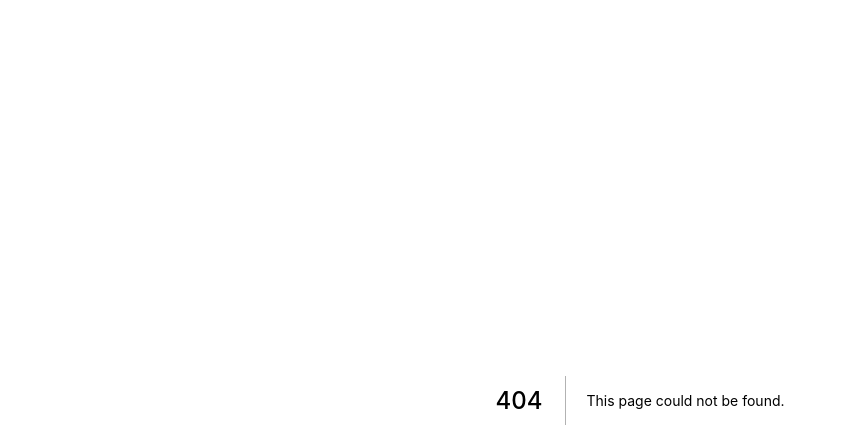
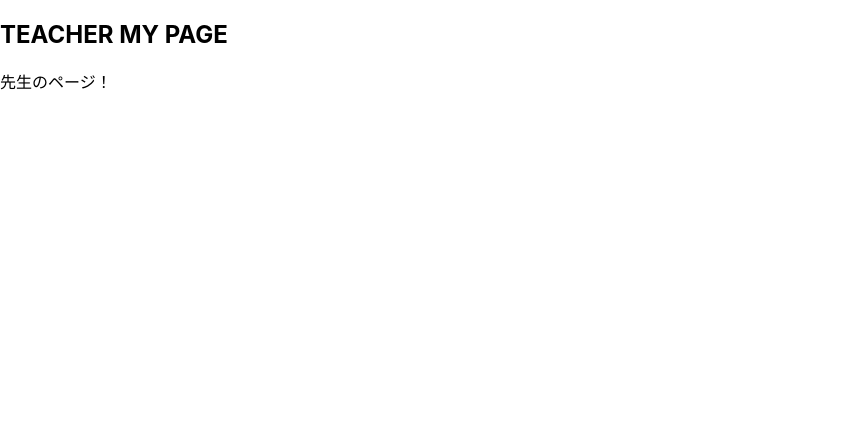
Before and after one commit to hidamari-kaihatu/aikon-app, a Next.js app in the folder app-next/next/: page /teachers/teacher-mypage in a window 1280 px wide. Before the commit this address had no page. Shown: the top 448 px of the page, without its empty margins (0-847 px from the left). Built offline with nearby package versions, Linux system fonts and the light colour scheme.

Commit message:
先生のページが入ったフォルダの追加

```diff
--- /dev/null
+++ b/app-next/next/pages/teachers/teacher-calendar.tsx
@@ -0,0 +1 @@
+import type { NextPage } from 'next'
--- /dev/null
+++ b/app-next/next/pages/teachers/teacher-kidsinfo.tsx
@@ -0,0 +1 @@
+import type { NextPage } from 'next'
--- /dev/null
+++ b/app-next/next/pages/teachers/teacher-login.tsx
@@ -0,0 +1 @@
+import type { NextPage } from 'next'
--- /dev/null
+++ b/app-next/next/pages/teachers/teacher-msgList.tsx
@@ -0,0 +1 @@
+import type { NextPage } from 'next'
--- /dev/null
+++ b/app-next/next/pages/teachers/teacher-mypage.tsx
@@ -0,0 +1,12 @@
+import type { NextPage } from 'next'
+
+export default function mypage() {
+    return (
+      <>
+        <h2>TEACHER MY PAGE</h2>
+        <div>
+            先生のページ！
+        </div>
+      </>
+    );
+}
--- /dev/null
+++ b/app-next/next/pages/teachers/teacher-newer.tsx
@@ -0,0 +1 @@
+import type { NextPage } from 'next'
--- /dev/null
+++ b/app-next/next/pages/teachers/teacher-sendMsg.tsx
@@ -0,0 +1 @@
+import type { NextPage } from 'next'
--- /dev/null
+++ b/app-next/next/pages/teachers/teacher-todayKids.tsx
@@ -0,0 +1 @@
+import type { NextPage } from 'next'
```
